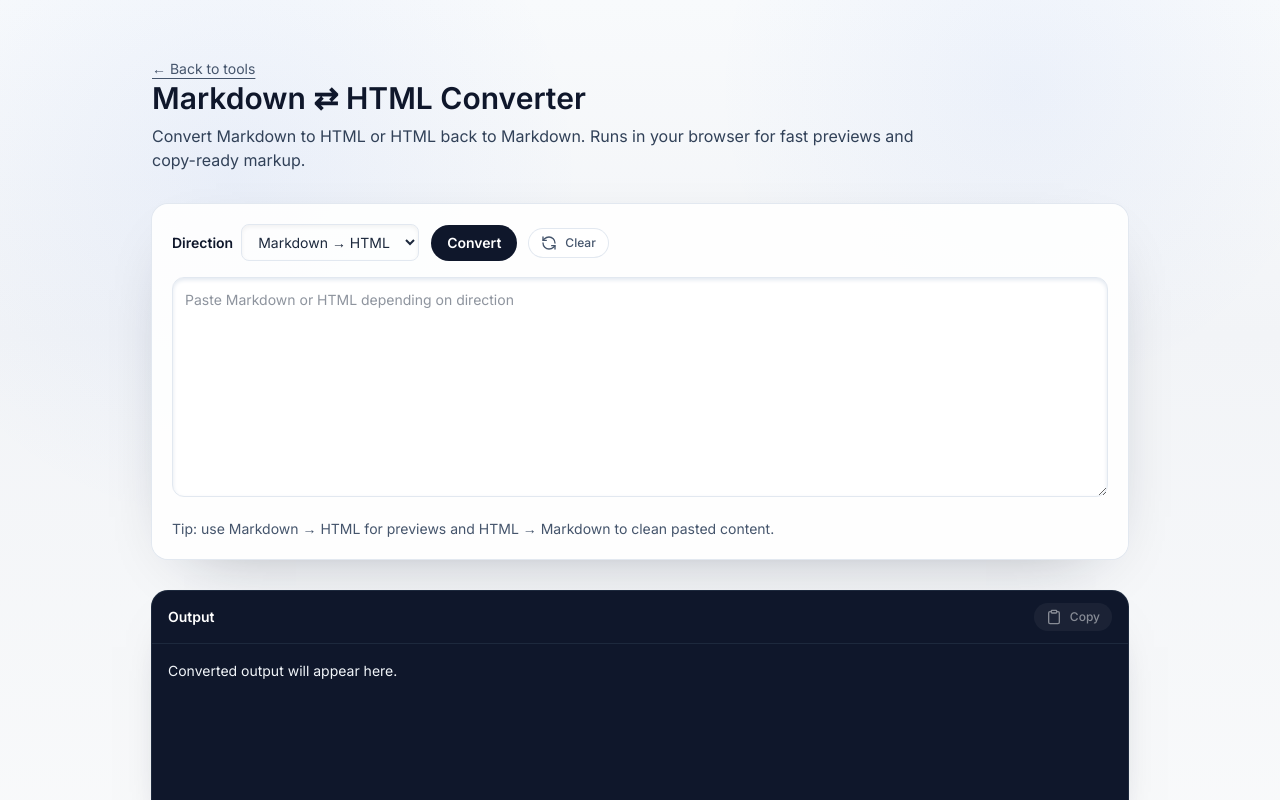
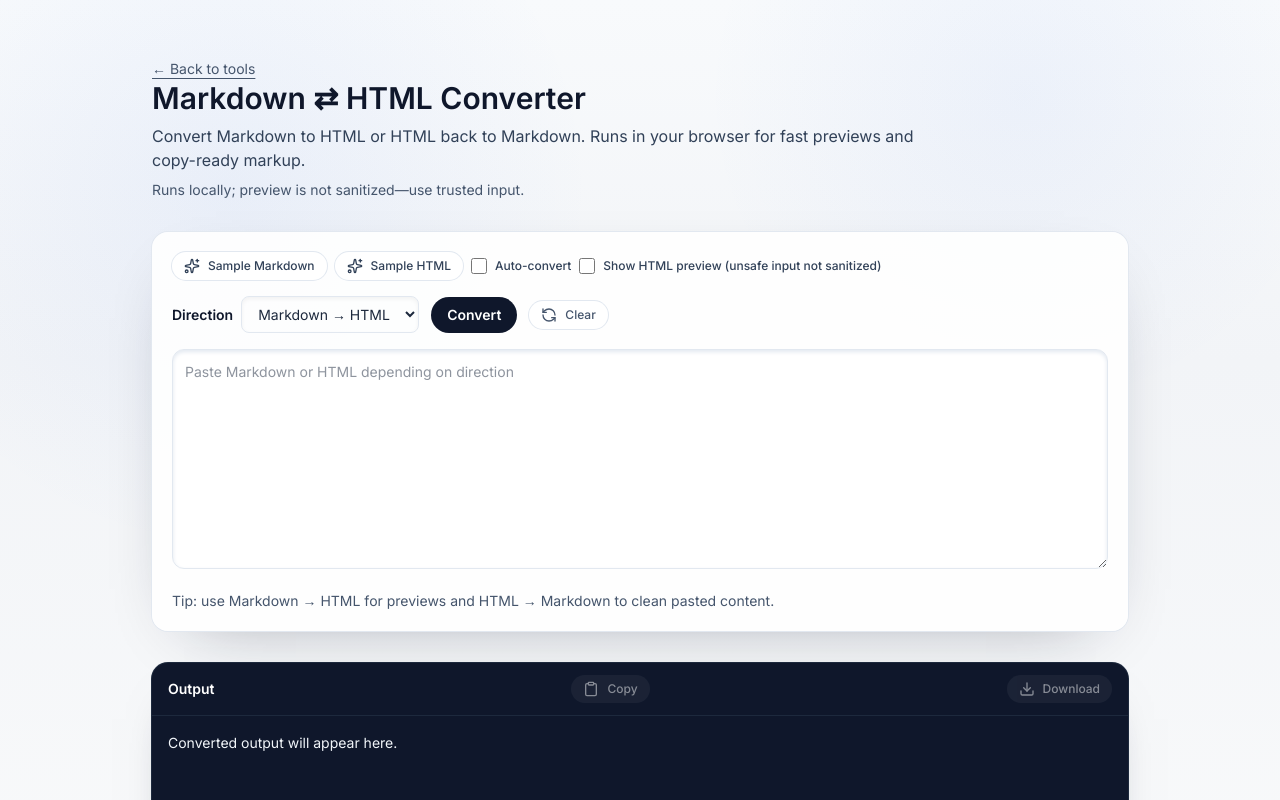
Before and after one commit to ChainPix/custom-website, a Next.js app: page /markdown-html in a window 1280 px wide. Shown: the top 800 px of the page. Built offline with nearby package versions, Linux system fonts and the light colour scheme; no server answers.

Commit message:
Improve markdown-html accessibility and controls

```diff
--- /dev/null
+++ b/app/(tools)/markdown-html/MARKDOWN_HTML.md
@@ -0,0 +1,21 @@
+# Markdown ⇄ HTML Converter – Assessment & Plan
+
+## Current State (observed)
+- Functionality: Converts Markdown→HTML (marked) and HTML→Markdown (Turndown). Copy output, clear input/output. Simple direction toggle and textarea input.
+- UX: No sample input or presets; no live preview pane for HTML; no auto-convert toggle; no download; no sanitization toggle for HTML; no option for GitHub-flavored Markdown settings. Error handling is generic.
+- Validation: No size guard; no line/character warning; no empty-input messaging; no status feedback for copy/convert; no warning about HTML sanitization (XSS risk in preview).
+- Accessibility: No `aria-live` for status/errors; output not labeled as a region; controls have minimal labels.
+- SEO/Content: No on-page how-to/FAQ/privacy note; no structured data; metadata basic but could mention bidirectional conversion and client-side privacy.
+- Testing: No manual checklist or sample inputs; no automation.
+
+## Immediate Plan
+- ✅ Validation & feedback: Add `aria-live` status, clearer errors for empty/invalid input, size advisory, and copy/convert status text.
+- ✅ UX: Add sample Markdown/HTML buttons, auto-convert toggle, download output, and optional live preview for HTML result; add sanitization note/toggle if preview is added.
+- ✅ Accessibility: Label output as `role="region"` with aria-labelledby; ensure file/controls have accessible labels; keep keyboard focus states.
+- SEO/Content: Add how-to + FAQ and privacy note; inject FAQPage JSON-LD in page metadata.
+- Testing: Add `TESTING.md` with manual steps (md→html, html→md, empty input, large input warning, copy/download).
+
+## Future Ideas
+- Add GFM options (tables, strikethrough), frontmatter passthrough toggle, and code highlighting with Prism for preview.
+- Add HTML sanitization toggle and warning for unsafe tags; support paste-cleaning and minify HTML toggle.
+- Worker/off-main-thread conversion for very large documents; Playwright smoke test for both directions.
--- a/app/(tools)/markdown-html/client.tsx
+++ b/app/(tools)/markdown-html/client.tsx
@@ -1,10 +1,10 @@
 "use client";
 
 import Link from "next/link";
-import { useState } from "react";
+import { useEffect, useState } from "react";
 import { marked } from "marked";
 import TurndownService from "turndown";
-import { Check, Clipboard, RefreshCcw } from "lucide-react";
+import { Check, Clipboard, Download, RefreshCcw, Sparkles, Eye } from "lucide-react";
 
 type Mode = "md-to-html" | "html-to-md";
 
@@ -13,14 +13,33 @@ const turndown = new TurndownService({
   codeBlockStyle: "fenced",
 });
 
+const LARGE_CHARS = 50000;
+
 export default function MarkdownHtmlClient() {
   const [input, setInput] = useState("");
   const [output, setOutput] = useState("");
   const [mode, setMode] = useState<Mode>("md-to-html");
   const [copied, setCopied] = useState(false);
   const [error, setError] = useState("");
+  const [status, setStatus] = useState("Ready");
+  const [warning, setWarning] = useState("");
+  const [autoConvert, setAutoConvert] = useState(false);
+  const [showPreview, setShowPreview] = useState(false);
 
-  const handleConvert = () => {
+  const runConvert = () => {
+    if (!input.trim()) {
+      setError("Please paste Markdown or HTML before converting.");
+      setOutput("");
+      setStatus("Awaiting input");
+      return;
+    }
+
+    if (input.length > LARGE_CHARS) {
+      setWarning(`Large input detected (${input.length.toLocaleString()} characters). Conversion may take a moment.`);
+    } else {
+      setWarning("");
+    }
+
     try {
       if (mode === "md-to-html") {
         setOutput(marked.parse(input) as string);
@@ -28,25 +47,93 @@ export default function MarkdownHtmlClient() {
         setOutput(turndown.turndown(input));
       }
       setError("");
+      setStatus("Converted");
     } catch (err) {
       console.error("Conversion error", err);
       setOutput("");
       setError("Unable to convert this input. Check for malformed markup.");
+      setStatus("Error");
     }
   };
 
+  const handleConvert = () => {
+    runConvert();
+  };
+
+  const handleDownload = () => {
+    if (!output) {
+      setStatus("Nothing to download");
+      return;
+    }
+    const ext = mode === "md-to-html" ? "html" : "md";
+    const blob = new Blob([output], { type: "text/plain" });
+    const url = URL.createObjectURL(blob);
+    const link = document.createElement("a");
+    link.href = url;
+    link.download = `converted.${ext}`;
+    link.click();
+    URL.revokeObjectURL(url);
+    setStatus("Downloaded");
+  };
+
   const handleCopy = async () => {
+    if (!output) {
+      setStatus("Nothing to copy");
+      return;
+    }
     try {
       await navigator.clipboard.writeText(output);
       setCopied(true);
       setTimeout(() => setCopied(false), 1200);
+      setStatus("Copied");
     } catch (err) {
       console.error("Copy failed", err);
+      setStatus("Copy failed");
     }
   };
 
+  const loadSample = (sample: "md" | "html") => {
+    const mdSample = `# Sample Heading
+
+This is **bold**, *italic*, and a [link](https://example.com).
+
+- Item one
+- Item two
+- Item three
+
+\`\`\`js
+console.log("hello");
+\`\`\``;
+
+    const htmlSample = `<h1>Sample Heading</h1>
+<p>This is <strong>bold</strong>, <em>italic</em>, and a <a href="https://example.com">link</a>.</p>
+<ul>
+  <li>Item one</li>
+  <li>Item two</li>
+  <li>Item three</li>
+</ul>
+<pre><code class="language-js">console.log("hello");</code></pre>`;
+
+    const text = sample === "md" ? mdSample : htmlSample;
+    setInput(text);
+    setStatus(sample === "md" ? "Sample Markdown loaded" : "Sample HTML loaded");
+    if (autoConvert) {
+      setTimeout(() => handleConvert(), 0);
+    }
+  };
+
+  useEffect(() => {
+    if (autoConvert && input.trim()) {
+      runConvert();
+    }
+    // eslint-disable-next-line react-hooks/exhaustive-deps
+  }, [input, mode, autoConvert]);
+
   return (
     <main className="space-y-8">
+      <div className="sr-only" aria-live="polite">
+        {status} {error} {warning}
+      </div>
       <header className="space-y-2">
         <Link href="/" className="text-sm text-slate-600 underline underline-offset-4">
           ← Back to tools
@@ -56,9 +143,45 @@ export default function MarkdownHtmlClient() {
           Convert Markdown to HTML or HTML back to Markdown. Runs in your browser for fast previews
           and copy-ready markup.
         </p>
+        <p className="text-sm text-slate-600">Runs locally; preview is not sanitized—use trusted input.</p>
       </header>
+      <div className="space-y-4 rounded-2xl bg-white/90 p-5 shadow-[var(--shadow-soft)] ring-1 ring-slate-200">
+        <div className="flex flex-wrap items-center gap-2 text-xs font-medium text-slate-700">
+          <button
+            onClick={() => loadSample("md")}
+            className="flex items-center gap-2 rounded-full bg-white px-3 py-1.5 shadow-[var(--shadow-soft)] ring-1 ring-slate-200 transition hover:-translate-y-0.5"
+          >
+            <Sparkles className="h-4 w-4" />
+            Sample Markdown
+          </button>
+          <button
+            onClick={() => loadSample("html")}
+            className="flex items-center gap-2 rounded-full bg-white px-3 py-1.5 shadow-[var(--shadow-soft)] ring-1 ring-slate-200 transition hover:-translate-y-0.5"
+          >
+            <Sparkles className="h-4 w-4" />
+            Sample HTML
+          </button>
+          <label className="flex items-center gap-2">
+            <input
+              type="checkbox"
+              checked={autoConvert}
+              onChange={(e) => setAutoConvert(e.target.checked)}
+              className="h-4 w-4 rounded border-slate-300 text-slate-900 focus:ring-2 focus:ring-slate-200"
+            />
+            Auto-convert
+          </label>
+          <label className="flex items-center gap-2">
+            <input
+              type="checkbox"
+              checked={showPreview}
+              onChange={(e) => setShowPreview(e.target.checked)}
+              className="h-4 w-4 rounded border-slate-300 text-slate-900 focus:ring-2 focus:ring-slate-200"
+              disabled={mode !== "md-to-html"}
+            />
+            Show HTML preview (unsafe input not sanitized)
+          </label>
+        </div>
 
-      <div className="space-y-4 rounded-2xl bg-white/90 p-5 shadow-[var(--shadow-soft)] ring-1 ring-slate-200">
         <div className="flex flex-wrap items-center gap-3 text-sm text-slate-700">
           <label className="flex items-center gap-2">
             <span className="font-semibold text-slate-900">Direction</span>
@@ -66,6 +189,7 @@ export default function MarkdownHtmlClient() {
               value={mode}
               onChange={(event) => setMode(event.target.value as Mode)}
               className="rounded-lg border border-slate-200 px-3 py-2 text-sm text-slate-800 shadow-inner focus:border-slate-400 focus:outline-none focus:ring-2 focus:ring-slate-200"
+              aria-label="Conversion direction"
             >
               <option value="md-to-html">Markdown → HTML</option>
               <option value="html-to-md">HTML → Markdown</option>
@@ -81,6 +205,7 @@ export default function MarkdownHtmlClient() {
             onClick={() => {
               setInput("");
               setOutput("");
+              setStatus("Cleared");
             }}
             className="flex items-center gap-2 rounded-full bg-white px-3 py-1.5 text-xs font-medium text-slate-600 shadow-[var(--shadow-soft)] ring-1 ring-slate-200 transition hover:-translate-y-0.5"
           >
@@ -93,6 +218,7 @@ export default function MarkdownHtmlClient() {
           value={input}
           onChange={(event) => setInput(event.target.value)}
           placeholder="Paste Markdown or HTML depending on direction"
+          aria-label={`Input ${mode === "md-to-html" ? "Markdown" : "HTML"}`}
           />
         {error ? (
           <p className="text-sm font-medium text-amber-600">{error}</p>
@@ -105,7 +231,7 @@ export default function MarkdownHtmlClient() {
 
       <div className="rounded-2xl bg-slate-900 text-white shadow-[0_24px_48px_-32px_rgba(15,23,42,0.55)] ring-1 ring-slate-800">
         <div className="flex items-center justify-between border-b border-slate-800 px-4 py-3">
-          <p className="text-sm font-semibold">Output</p>
+          <p className="text-sm font-semibold" id="output-label">Output</p>
           <button
             onClick={handleCopy}
             className="flex items-center gap-2 rounded-full bg-white/10 px-3 py-1.5 text-xs font-medium transition hover:bg-white/20 disabled:opacity-50"
@@ -114,11 +240,37 @@ export default function MarkdownHtmlClient() {
             {copied ? <Check className="h-4 w-4" /> : <Clipboard className="h-4 w-4" />}
             {copied ? "Copied" : "Copy"}
           </button>
+          <button
+            onClick={handleDownload}
+            className="flex items-center gap-2 rounded-full bg-white/10 px-3 py-1.5 text-xs font-medium transition hover:bg-white/20 disabled:opacity-50"
+            disabled={!output}
+          >
+            <Download className="h-4 w-4" />
+            Download
+          </button>
         </div>
-        <pre className="min-h-[180px] whitespace-pre-wrap break-words p-4 text-sm leading-relaxed text-slate-100">
+        <pre
+          className="min-h-[180px] whitespace-pre-wrap break-words p-4 text-sm leading-relaxed text-slate-100"
+          role="region"
+          aria-labelledby="output-label"
+          tabIndex={0}
+        >
           {output || "Converted output will appear here."}
         </pre>
       </div>
+
+      {showPreview && mode === "md-to-html" && (
+        <div className="rounded-2xl bg-white/90 p-5 shadow-[var(--shadow-soft)] ring-1 ring-slate-200">
+          <div className="mb-2 flex items-center gap-2 text-sm text-slate-700">
+            <Eye className="h-4 w-4" />
+            <span className="font-semibold text-slate-900">HTML Preview (not sanitized)</span>
+          </div>
+          <div
+            className="prose max-w-none rounded-lg border border-slate-200 bg-white px-4 py-3 text-slate-900"
+            dangerouslySetInnerHTML={{ __html: output || "<p>Converted HTML will render here.</p>" }}
+          />
+        </div>
+      )}
     </main>
   );
 }
```
